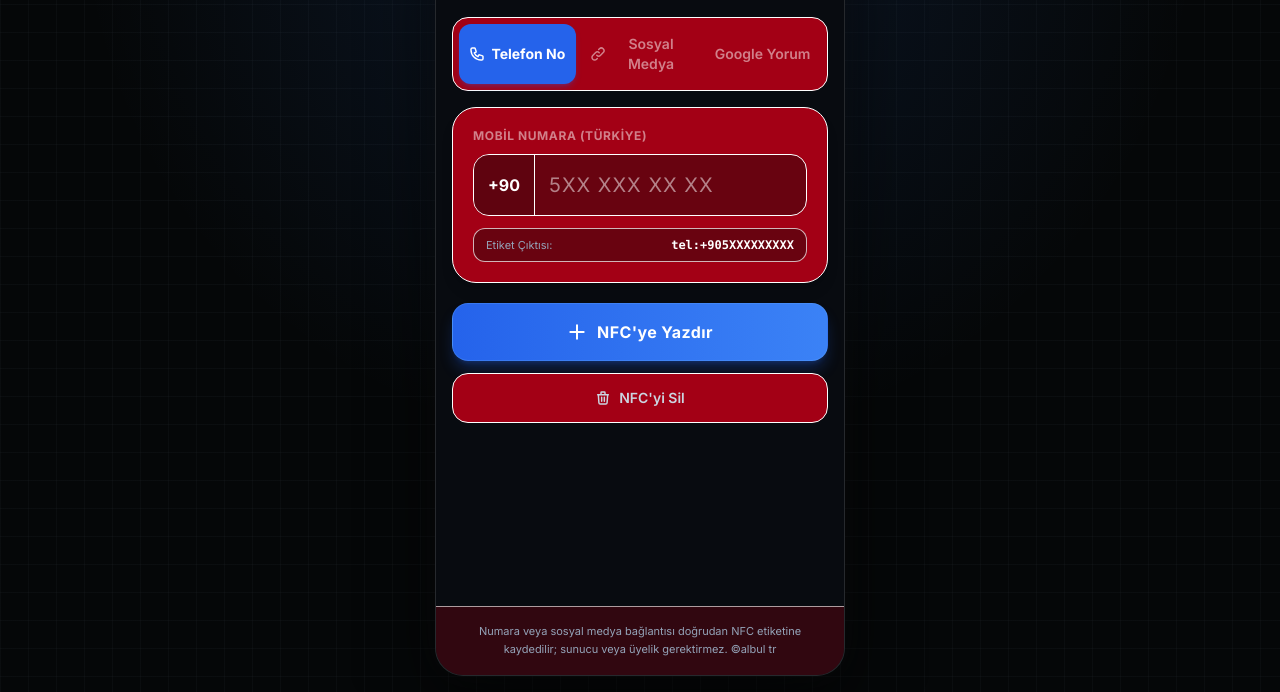
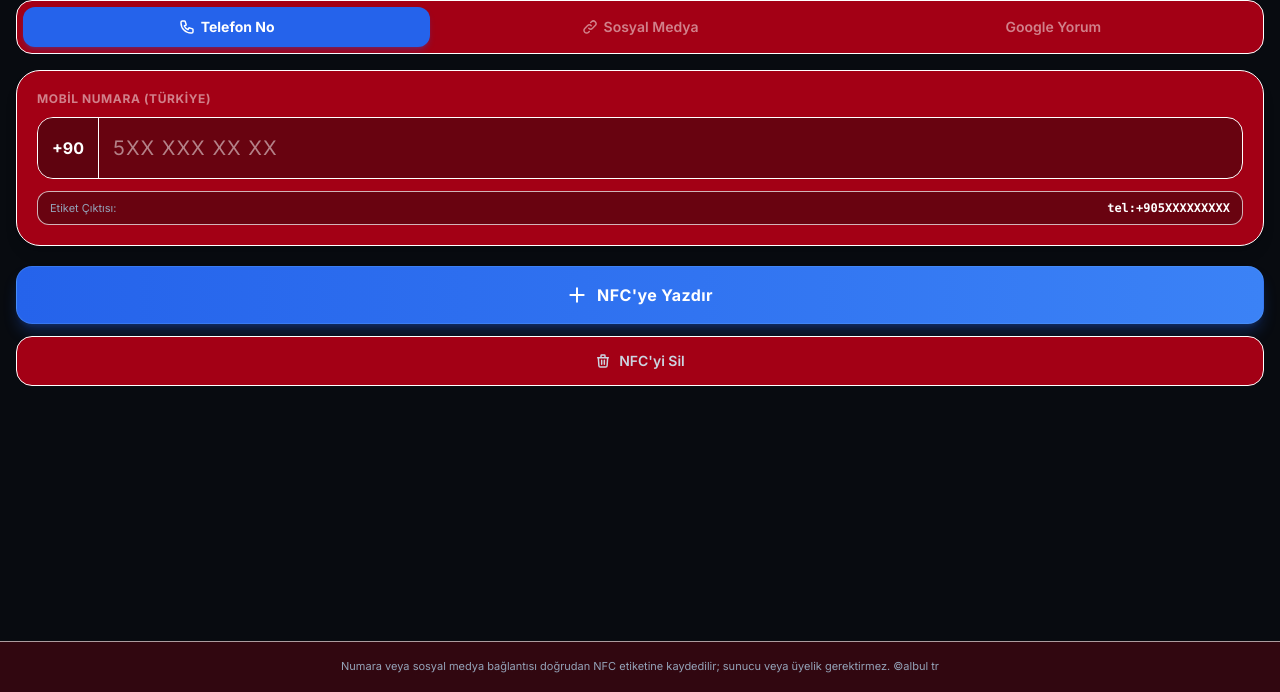
Before and after one commit to Albultr/Nfc-nunarator, a plain HTML site: page index.html in a window 1280 px wide. Shown: the part 108-800 px from the top of the page. Drawn offline with nearby package versions, Linux system fonts and the light colour scheme.

```diff
--- a/index.html
+++ b/index.html
@@ -145,11 +145,10 @@ body {
 }
 
 body {
+    width: 100%;
     min-height: 100vh;
     min-height: 100dvh;
-    display: flex;
-    align-items: center;
-    justify-content: center;
+    margin: 0;
     padding: 0;
     box-sizing: border-box;
     background-color: #05070B;
@@ -157,21 +156,19 @@ body {
 
 #appShell {
     width: 100%;
-    max-width: 410px;
-    height: min(860px, calc(100dvh - 32px));
-    min-height: 0;
-    margin: 0 auto;
+    max-width: none;
+    height: 100vh;
+    height: 100dvh;
+    min-height: 100dvh;
+    margin: 0;
     display: flex;
     flex-direction: column;
     overflow: hidden;
-    border: 1px solid rgba(255,255,255,.12);
-    border-radius: 28px;
+    border: none;
+    border-radius: 0;
     background: #080B10;
-    box-shadow:
-        0 25px 70px rgba(0,0,0,.65),
-        0 0 35px rgba(255,255,255,.035);
+    box-shadow: none;
 }
-
 #appShell main {
     flex: 1;
     min-height: 0;
@@ -192,7 +189,7 @@ body {
     #appShell {
         width: 100%;
         max-width: none;
-        height: calc 100dvh;
+        height: 100dvh;
         border-radius: 0;
     }
 
```
